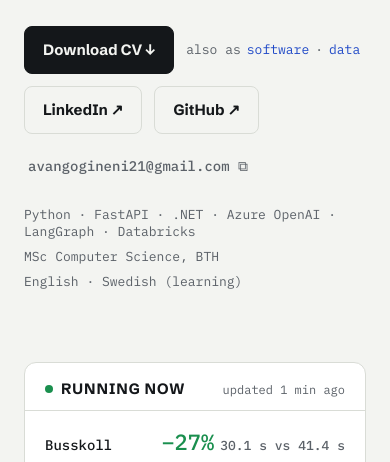
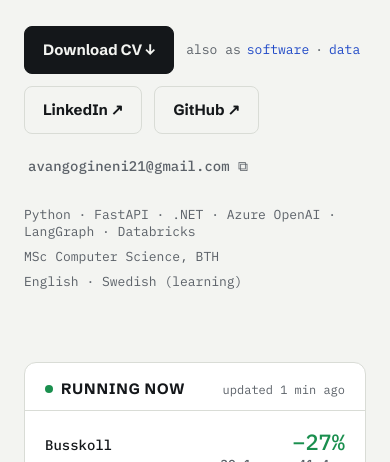
Before and after one commit to AvanGogineni-Projects/portfolio-v2, a plain HTML site: page index.html in a window 390 px wide. Shown: the part 382-844 px from the top of the page. Drawn offline with Linux system fonts and the light colour scheme.

Commit message:
Board: stop long readings overlapping the name on phones
Co-Authored-By: Claude Opus 5.5 <noreply@anthropic.com>

```diff
--- a/style.css
+++ b/style.css
@@ -103,3 +103,9 @@ footer .l{display:flex;gap:18px;flex-wrap:wrap}
 .cvs{display:flex;gap:6px;align-items:center;font:400 13px var(--f-mono);color:var(--muted)}
 .cvs a{color:var(--accent);text-decoration:none} .cvs a:hover{text-decoration:underline}
 .row .val.wait{color:var(--muted)}
+
+/* phone: let long readings break under the number instead of overlapping the system name */
+@media (max-width:640px){
+  .row .val{white-space:normal}
+  .row .val em{display:block;margin-left:0}
+}
```
